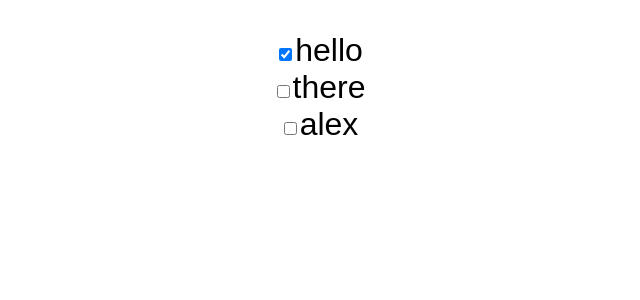
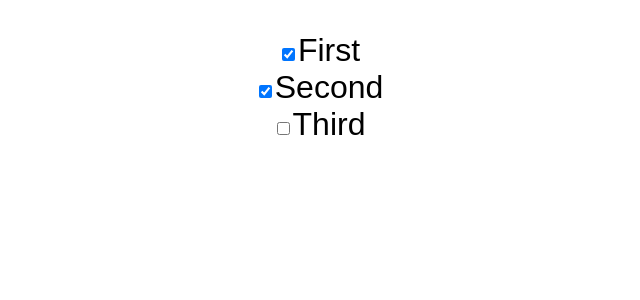
Before and after one commit to developingAlex/emoji-dos2, a React (Create React App) app: page / in a window 1280 px wide. Shown: the top 300 px of the page, without its empty margins (321-961 px from the left). Built offline with nearby package versions, Linux system fonts and the light colour scheme.

Commit message:
Change the render code in App.js to use a premade items array to generate the checkboxes

```diff
--- a/src/App.js
+++ b/src/App.js
@@ -3,15 +3,24 @@ import logo from './logo.svg';
 import TodoItem from './components/TodoItem';
 import './App.css';
 
+const items = [
+  {description: 'First', completed: true },
+  {description: 'Second', completed: true },
+  {description: 'Third', completed: false },
+]
+
 class App extends Component {
   render() {
     return (
       <div className="App">
-       <TodoItem description='hello' completed={true}/>
-
-       <TodoItem description='there'/>
-
-       <TodoItem description='alex'/>
+        {
+          items.map((item) => (
+            <TodoItem
+              description={ item.description }
+              completed = { item.completed }
+            />
+          ))
+        }
       </div>
     );
   }
```
